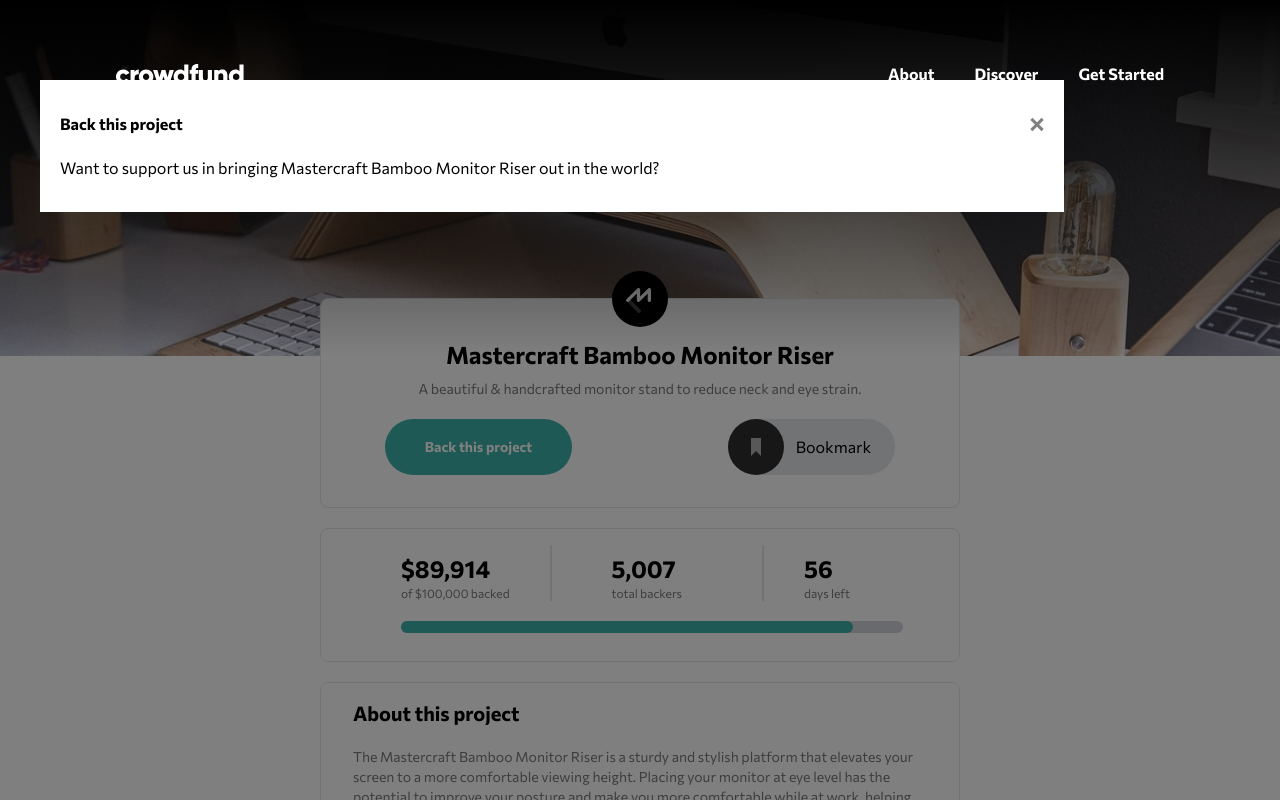
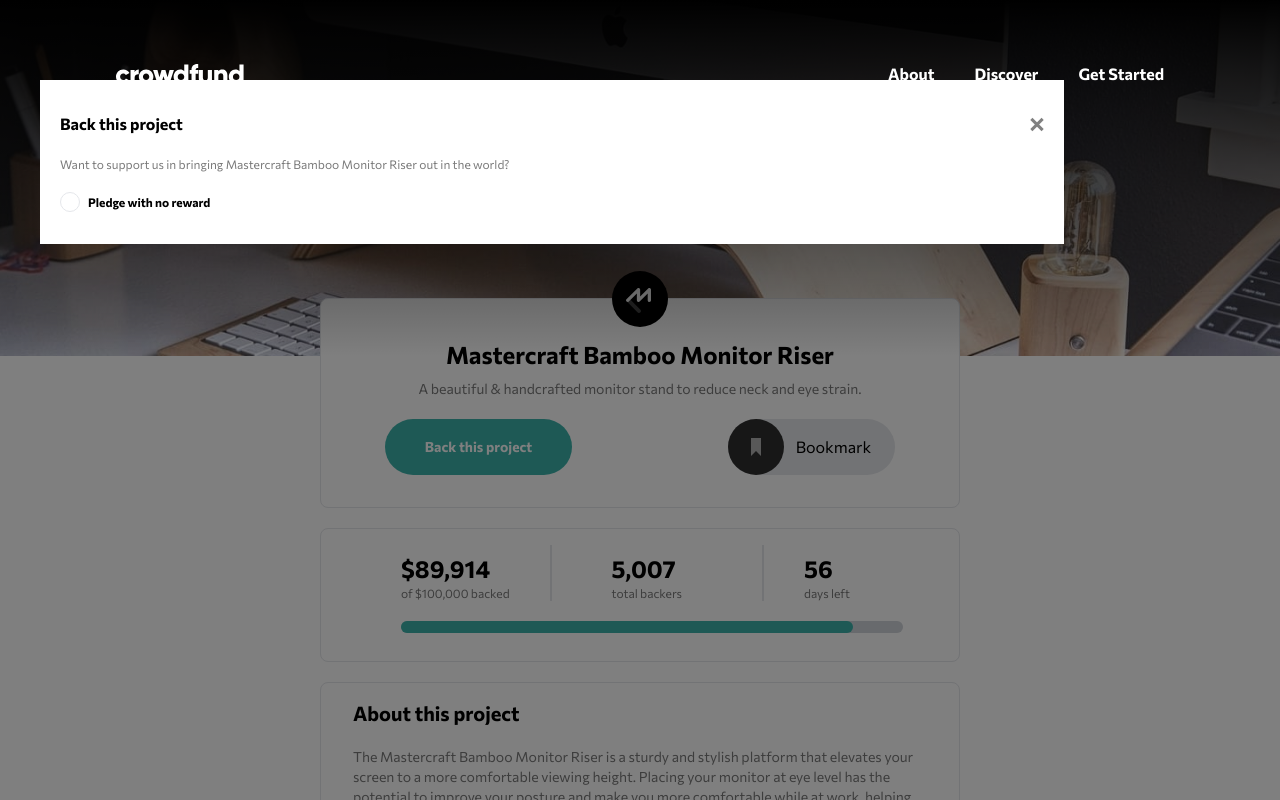
Before and after one commit to Julius-Sol/crowdfunding-product-page-main-react, a React (Vite) app: page / in a window 1280 px wide. Both pictures are taken after a click on the button "Back this project". Shown: the top 800 px of the page. Built offline with nearby package versions, Linux system fonts and the light colour scheme.

Commit message:
Add modal for backing project
-Add handleclick to all buttons to open up modal
-Add form and radio button to handle first option
-Add custom bullet point

```diff
--- a/src/components/ModalPledgeSelection.jsx
+++ b/src/components/ModalPledgeSelection.jsx
@@ -1,15 +1,18 @@
 import React from 'react'
+import SelectionCardOption from './SelectionCardOption';
 
 function ModalPledgeSelection(props) {
   let showComp = props.showModal? "block" : "hidden";
   return (
-    <div className={`absolute z-20 bg-white w-[80%] left-10 top-20 px-5 py-8 ${showComp}`}>
+    <div className={`fixed z-20 bg-white w-[80%] left-10 top-20 px-5 py-8 ${showComp}`}>
         <div className='flex justify-between items-center mb-5'>
           <h1 className='font-bold'>Back this project</h1>
           <div className="h-[15px] w-[14px] contrast-0 bg-[url('./assets/icon-close-menu.svg')] hover:cursor-pointer" onClick={props.handleSelectionClick}></div>
         </div>
+        <p className='text-xs text-Dark-gray mb-5'>Want to support us in bringing Mastercraft Bamboo Monitor Riser out in the world?</p>
+        <SelectionCardOption title={"Pledge with no reward"} subtitle={""} description={"Choose to support us without a reward if you simply believe in our project. As a backer, you will be signed up to receive product updates via email."} number={0}/>
 
-          <p>Want to support us in bringing Mastercraft Bamboo Monitor Riser out in the world?</p>
+
       </div>
   )
 }
--- a/src/components/PledgeCard.jsx
+++ b/src/components/PledgeCard.jsx
@@ -11,7 +11,7 @@ export default function PledgeCard(props) {
         <p className='text-sm text-Dark-gray mb-5'>{description}</p>
         <div className='tablet:flex tablet:w-full justify-between'>
           <p className='text-3xl font-bold mb-5'>{numberLeft}<span className='relative text-sm text-Dark-gray -top-1.5 left-1'>left</span></p>
-          {numberLeft? <button className='bg-Moderate-cyan hover:bg-Dark-cyan rounded-full px-7 py-3 text-white text-sm font-bold'>Select Reward</button> : <button className='bg-Dark-gray hover:cursor-default rounded-full px-7 py-3 text-white text-sm font-bold'>Out of Stock</button> }
+          {numberLeft? <button className='bg-Moderate-cyan hover:bg-Dark-cyan rounded-full px-7 py-3 text-white text-sm font-bold' onClick={props.handleSelectionClick}>Select Reward</button> : <button className='bg-Dark-gray hover:cursor-default rounded-full px-7 py-3 text-white text-sm font-bold'>Out of Stock</button> }
         </div>
       </div>
     </div>
--- a/src/components/ProjectPage.jsx
+++ b/src/components/ProjectPage.jsx
@@ -38,9 +38,9 @@ const percentFinished = 89914 / 100000 * 100 + '%';
             </p>
             <p className='text-sm text-Dark-gray mb-5'>Featuring artisan craftsmanship, the simplicity of design creates extra desk space below your computer to allow notepads, pens, and USB sticks to be stored under the stand.
             </p>
-            <PledgeCard title="Bamboo Stand" subTitle="Pledge $25 or more" description="You get an ergonomic stand made of natural bamboo. You've helped us launch our promotional campaign, and you'll be added to a special Backer member list." numberLeft={101}/>
-            <PledgeCard title="Black Edition Stand" subTitle="Pledge $75 or more" description="You get a Black Special Edition computer stand and a personal thank you. You'll be added to our Backer member list. Shipping is included." numberLeft={64}/>
-            <PledgeCard title="Mahogany Special Edition" subTitle="Pledge $200 or more" description="You get two Special Edition Mahogany stands, a Backer T-Shirt, and a personal thank you. You'll be added to our Backer member list. Shipping is included." numberLeft={0}/>
+            <PledgeCard title="Bamboo Stand" subTitle="Pledge $25 or more" description="You get an ergonomic stand made of natural bamboo. You've helped us launch our promotional campaign, and you'll be added to a special Backer member list." numberLeft={101} handleSelectionClick={props.handleSelectionClick}/>
+            <PledgeCard title="Black Edition Stand" subTitle="Pledge $75 or more" description="You get a Black Special Edition computer stand and a personal thank you. You'll be added to our Backer member list. Shipping is included." numberLeft={64} handleSelectionClick={props.handleSelectionClick}/>
+            <PledgeCard title="Mahogany Special Edition" subTitle="Pledge $200 or more" description="You get two Special Edition Mahogany stands, a Backer T-Shirt, and a personal thank you. You'll be added to our Backer member list. Shipping is included." numberLeft={0} handleSelectionClick={props.handleSelectionClick}/>
           </div>
         </div>
     </main>
--- /dev/null
+++ b/src/components/SelectionCardOption.jsx
@@ -0,0 +1,45 @@
+import React, {useState} from 'react'
+
+export default function SelectionCardOption(props) {
+  const [formData ,setFormData] = useState({reward:""});
+
+  const handleChange = (event) => {
+    const {name,type,checked, value} = event.target;
+    setFormData(prevFormData=>{
+      return({
+        ...prevFormData,
+        [name]: type === "checkbox" ? checked : value
+      })
+    })
+  }
+
+  console.log(formData.reward)
+
+  return (
+    <section>
+      <div className='flex items-center gap-3'>
+        <form action="">
+          <input className='hidden'
+                    type="radio"
+                    id="no-reward"
+                    name="reward"
+                    value="no-reward"
+                    checked={formData.reward === "no-reward"}
+                    onChange={handleChange}
+                />
+            <label htmlFor="no-reward" className='flex items-center gap-2'>
+              <div className='flex h-5 w-5 border-[.1rem] rounded-full justify-center items-center'>
+                {formData.reward === "no-reward"?<div className='h-2 w-2 bg-Moderate-cyan rounded-full'></div> : ""}
+              </div>
+              <div>
+                <h1 className='text-xs font-bold'>{props.title}</h1> {props.subtitle? <p className='text-xs text-Moderate-cyan'>{props.subtitle}</p>: "" }
+              </div>
+            </label>
+
+        </form>
+        {/*
+         */}
+      </div>
+    </section>
+  )
+}
```
